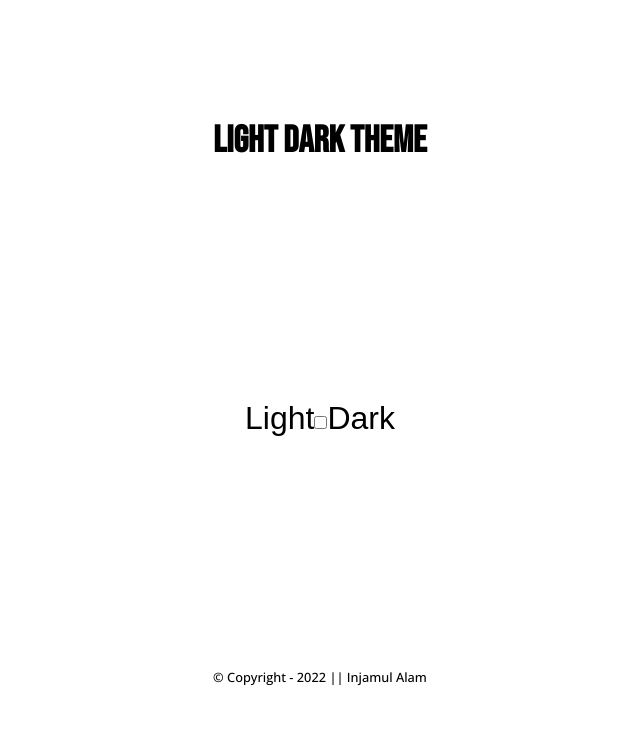
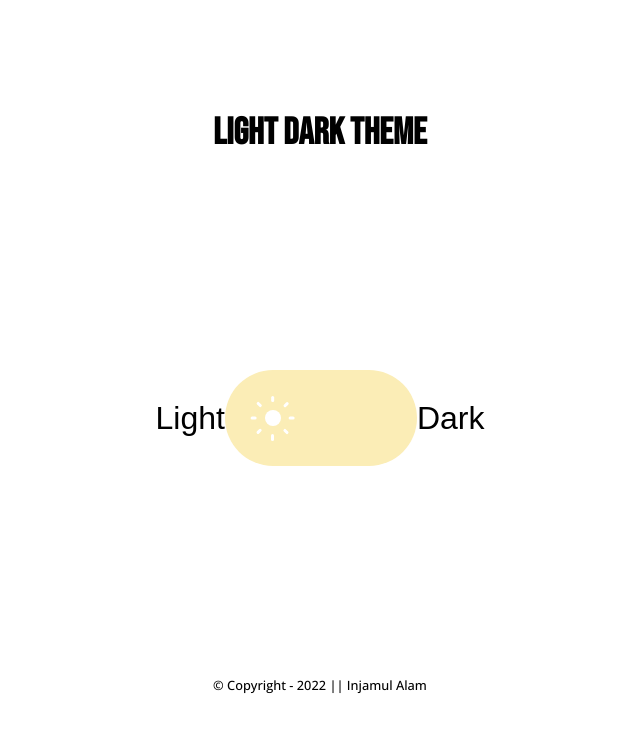
Before and after one commit to InjamulCSE15/Light-Dark-Theme, a plain HTML site: page index.html in a window 1280 px wide. Shown: the whole page, without its empty margins (320-960 px from the left). Drawn offline with nearby package versions, Linux system fonts and the light colour scheme.

Commit message:
Theme toggle designed

```diff
--- a/myStyle.css
+++ b/myStyle.css
@@ -138,3 +138,28 @@ position: absolute;
 .theme__icon-part:nth-child(9) {
     transform: rotate(315deg) translateY(0.5em);
 }
+
+
+.theme__label,
+.theme__toggle,
+.theme__toggle-wrap {
+  position: relative;
+}
+.theme__toggle,
+.theme__toggle:before {
+  display: block;
+}
+
+
+.theme__toggle {
+    background-color: hsl(48, 90%, 85%);
+    border-radius: 25% / 50%;
+    box-shadow: 0 0 0 0.125em var(--primaryT);
+    padding: 0.25em;
+    width: 6em;
+    height: 3em;
+    -webkit-appearance: none;
+    appearance: none;
+    transition: background-color var(--transDur) ease-in-out,
+      box-shadow 0.15s ease-in-out, transform var(--transDur) ease-in-out;
+  }
```
